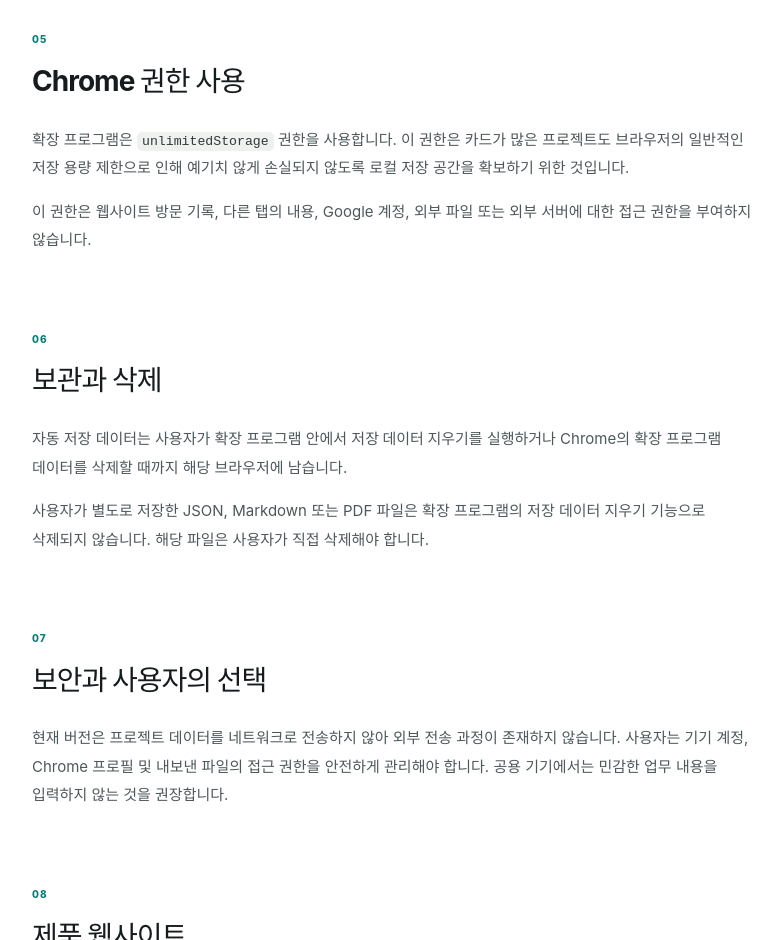
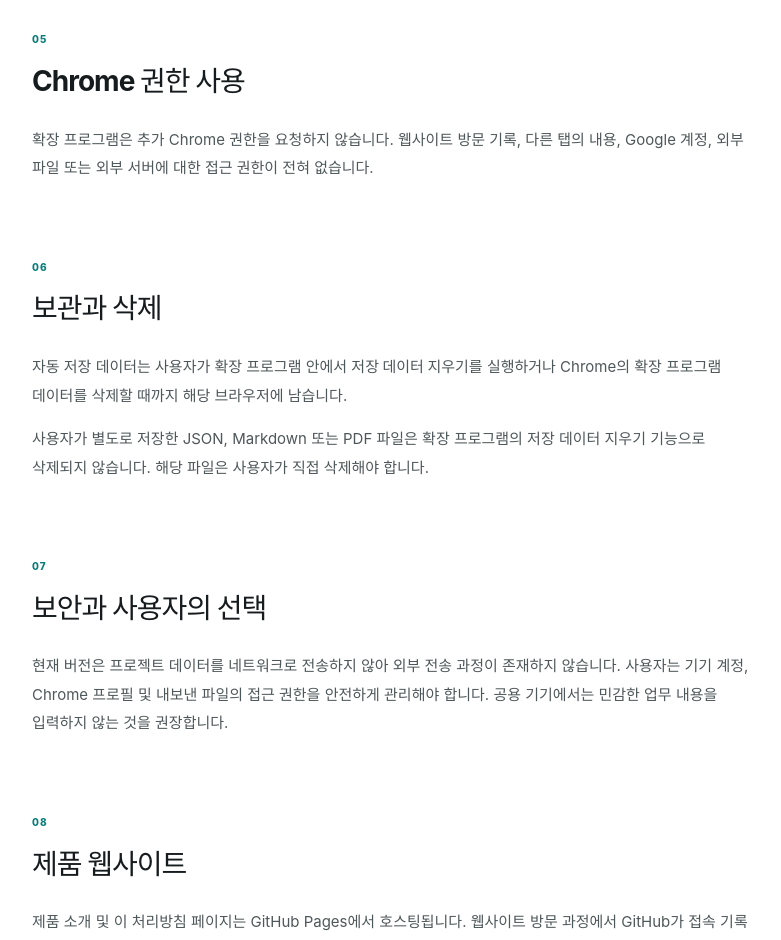
Before and after one commit to talkspinout/think2brief, a website: page site/privacy/index.html in a window 1280 px wide. Shown: the part 1860-2800 px from the top of the page, without its empty margins (478-1259 px from the left). Drawn offline with Linux system fonts and the light colour scheme.

Commit message:
개인정보처리방침에서 unlimitedStorage 권한 문구 제거 (#4)
확장 프로그램이 unlimitedStorage 권한을 제거했으므로(campaign-strategy-os-extension #17)
"Chrome 권한 사용" 절도 실제 상태(추가 권한 요청 없음)에 맞게 정정하고
정책 버전을 1.0 → 1.1, 시행일을 갱신한다.


Claude-Session: https://claude.ai/code/session_01DDCxg1qcXS1LAFfFmkqSj1

Co-authored-by: Claude <noreply@anthropic.com>

```diff
--- a/site/privacy/index.html
+++ b/site/privacy/index.html
@@ -49,11 +49,11 @@
         <dl>
           <div>
             <dt>시행일</dt>
-            <dd>2026년 7월 24일</dd>
+            <dd>2026년 7월 25일</dd>
           </div>
           <div>
             <dt>정책 버전</dt>
-            <dd>1.0</dd>
+            <dd>1.1</dd>
           </div>
           <div>
             <dt>문의</dt>
@@ -144,14 +144,9 @@
           <span class="policy-number">05</span>
           <h2>Chrome 권한 사용</h2>
           <p>
-            확장 프로그램은 <code>unlimitedStorage</code> 권한을 사용합니다.
-            이 권한은 카드가 많은 프로젝트도 브라우저의 일반적인 저장
-            용량 제한으로 인해 예기치 않게 손실되지 않도록 로컬 저장
-            공간을 확보하기 위한 것입니다.
-          </p>
-          <p>
-            이 권한은 웹사이트 방문 기록, 다른 탭의 내용, Google 계정,
-            외부 파일 또는 외부 서버에 대한 접근 권한을 부여하지 않습니다.
+            확장 프로그램은 추가 Chrome 권한을 요청하지 않습니다. 웹사이트
+            방문 기록, 다른 탭의 내용, Google 계정, 외부 파일 또는 외부
+            서버에 대한 접근 권한이 전혀 없습니다.
           </p>
         </section>
 
@@ -236,9 +231,7 @@
           <p>
             Users can clear autosaved data inside the extension. Files exported
             by the user remain under the user's control and must be deleted
-            separately. The <code>unlimitedStorage</code> permission is used only
-            to reduce the risk of local project loss caused by browser storage
-            quotas.
+            separately. The extension requests no additional Chrome permissions.
           </p>
           <p>
             If data practices change, the updated data types and purposes will
```
Also changed, not shown: scripts/verify-site.mjs (+6 -2 lines).
